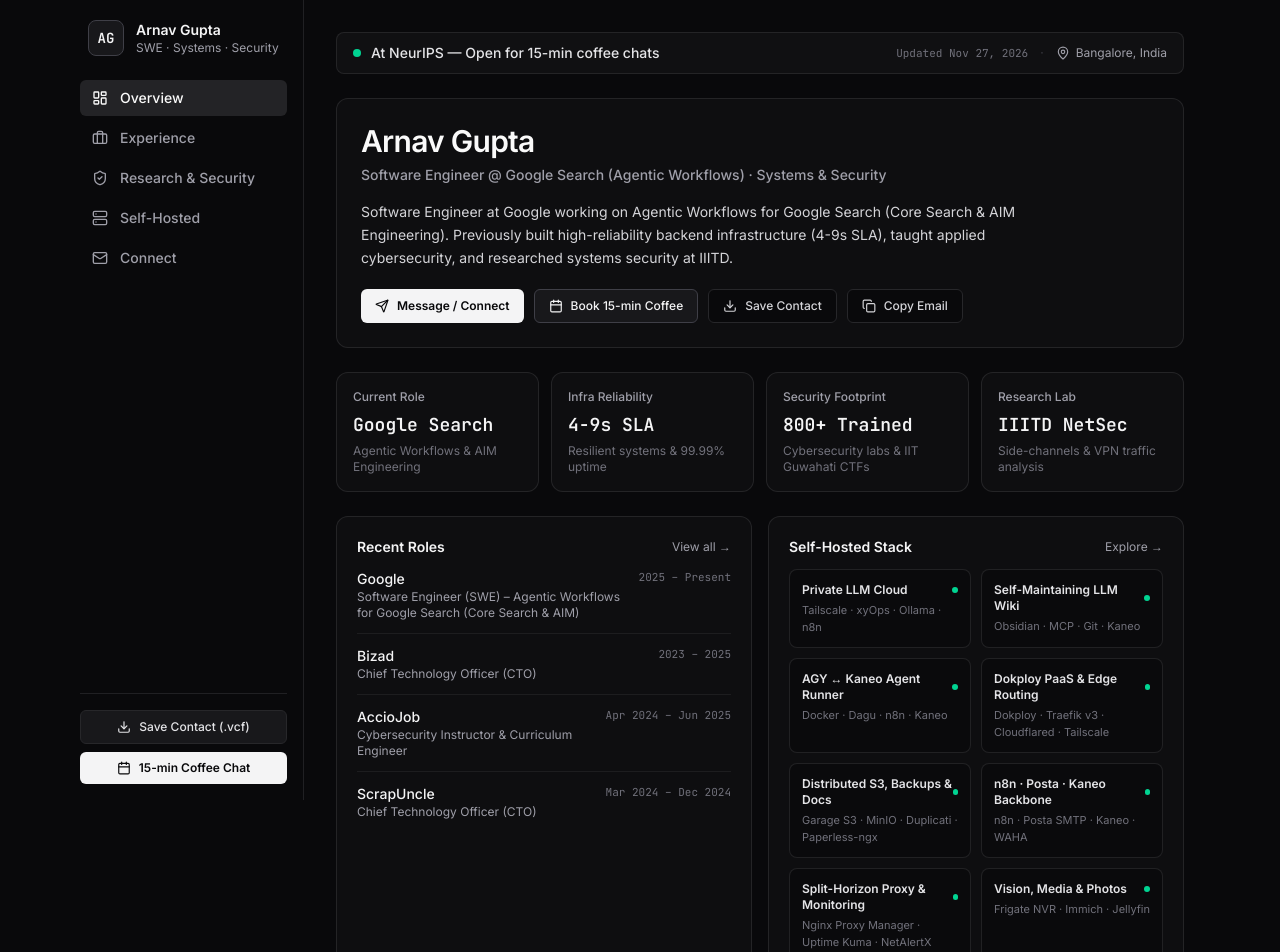
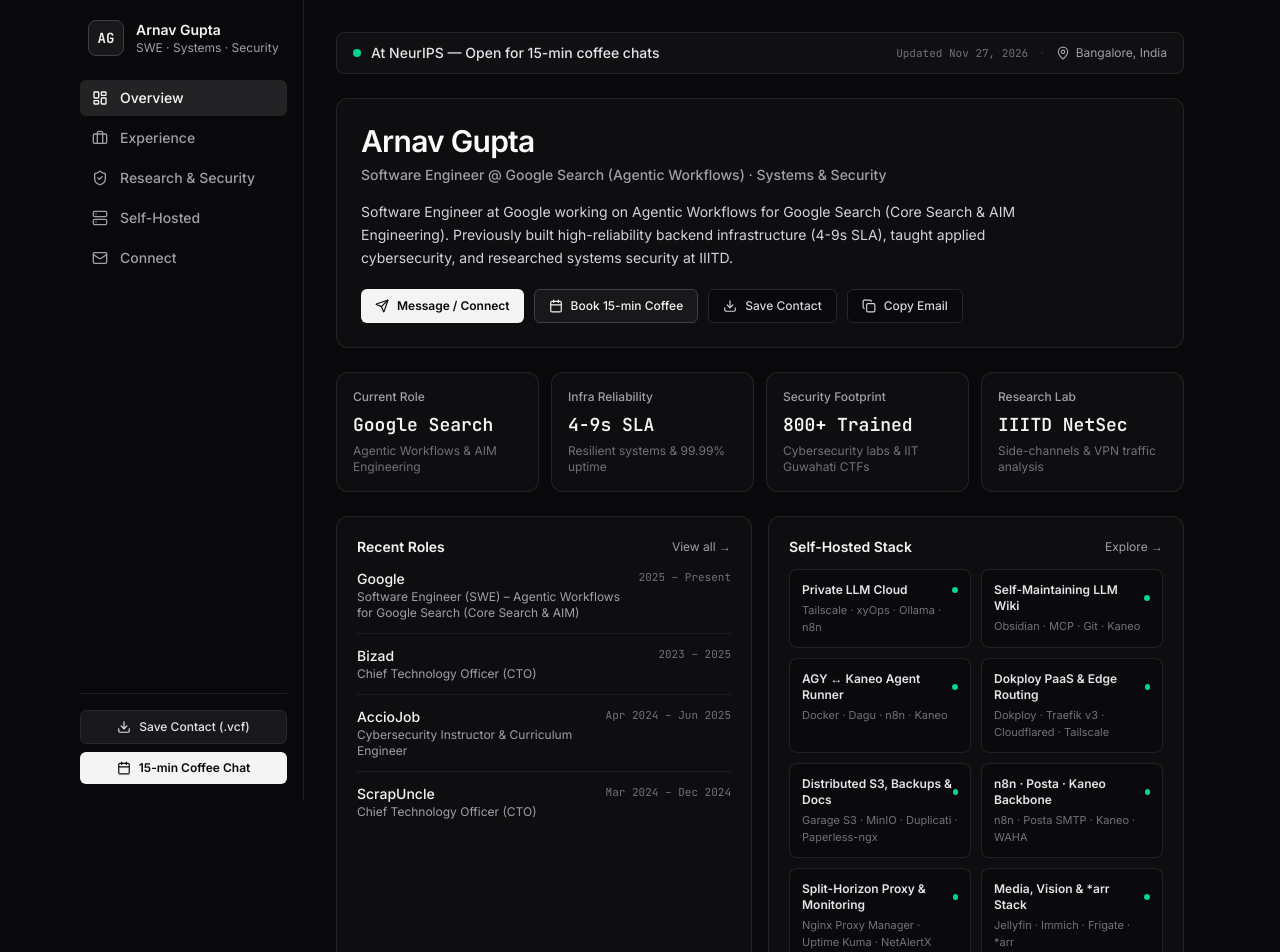
Before and after one commit to arnavgupta2003/arnavgupta2003.github.io, a Next.js app: page / in a window 1280 px wide. Shown: the top 952 px of the page. Built offline with nearby package versions, Linux system fonts and the light colour scheme.

Commit message:
Include Prowlarr on VPS and *arr media stack in Self-Hosted

```diff
--- a/src/data/profile.ts
+++ b/src/data/profile.ts
@@ -257,10 +257,10 @@ export const PROFILE = {
       status: "Active",
     },
     {
-      name: "Vision, Media & Photos",
-      category: "Frigate NVR · Immich · Jellyfin",
+      name: "Media, Vision & *arr Stack",
+      category: "Jellyfin · Immich · Frigate · *arr",
       description:
-        "Self-hosted Frigate NVR camera pipeline, automated mobile photo/video backup via Immich, and Jellyfin media streaming across the home cluster.",
+        "Automated media pipeline spanning Prowlarr indexing on VPS to Jellyseerr, Radarr, Sonarr, Bazarr, qBittorrent, and Jellyfin at home—alongside Immich photo backups and Frigate NVR.",
       status: "Active",
     },
     {
```
